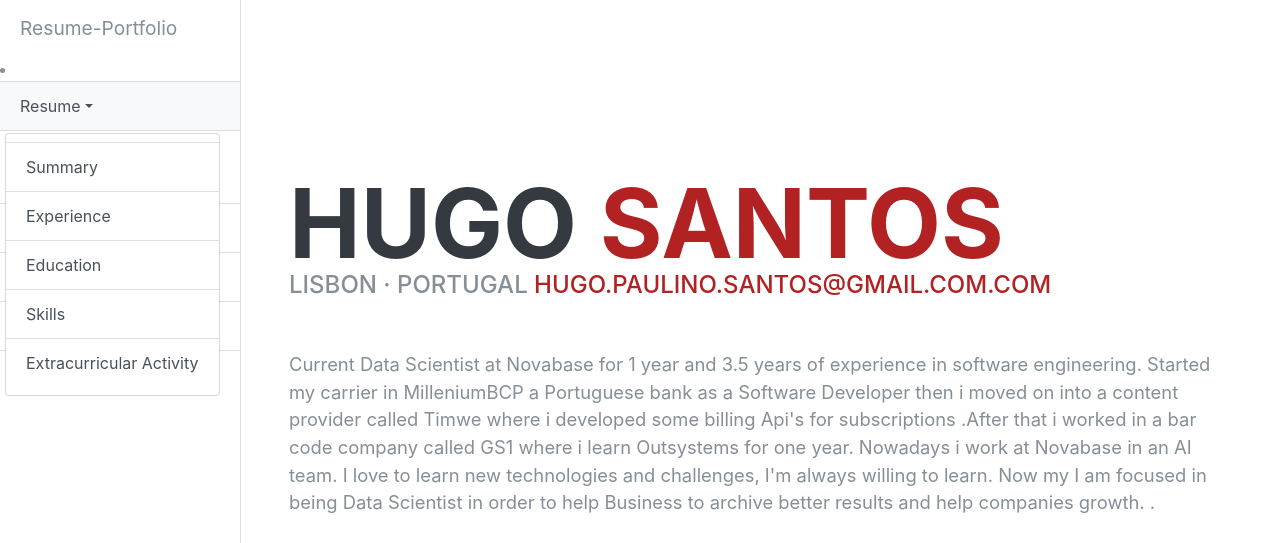
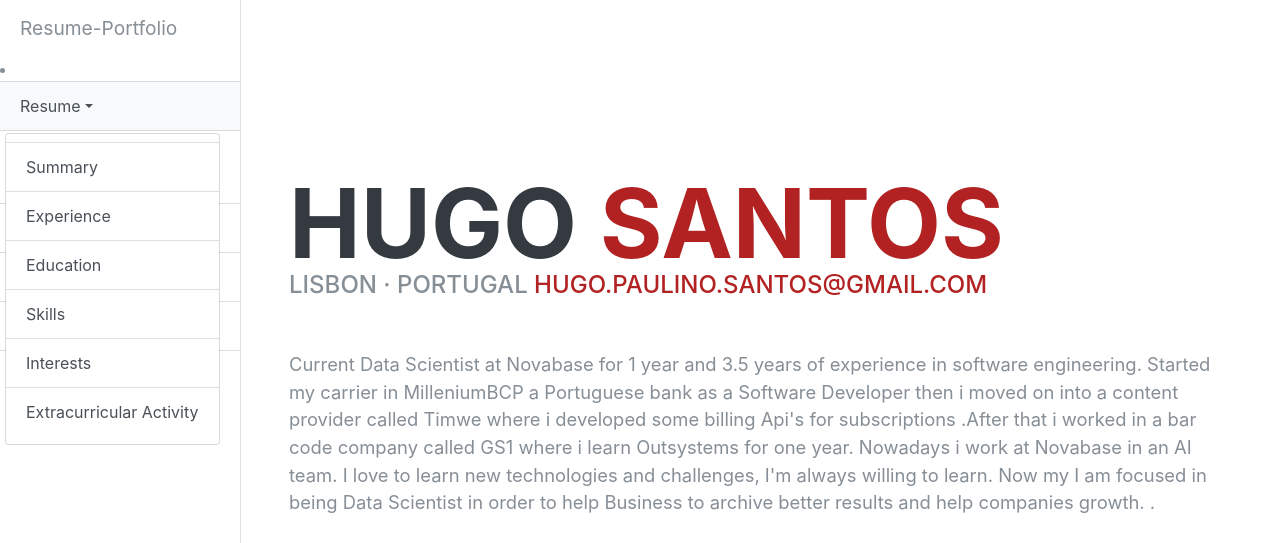
Before and after one commit to HugoPaulino/Curriculum-Vitae, a website: page index.html in a window 1280 px wide. Both pictures are taken after a click on the link "Resume". Shown: the top 543 px of the page. Drawn offline with Linux system fonts and the light colour scheme; a web font is replaced by a local one.

Commit message:
fix typos
Signed-off-by: Hugo Paulino dos Santos <darkmagicok@gmail.com>

```diff
--- a/index.html
+++ b/index.html
@@ -5,7 +5,7 @@
     <meta name="viewport" content="width=device-width, initial-scale=1, shrink-to-fit=no">
     <meta name="description" content="">
     <meta name="author" content="">
-    <title>Resume-Portefolio</title>
+    <title>Resume-Portfolio</title>
     <!-- Bootstrap core CSS -->
     <link href="vendor/bootstrap/css/bootstrap.min.css" rel="stylesheet">
     <!-- Custom styles for this template -->
@@ -14,6 +14,7 @@
     <link href="https://fonts.googleapis.com/css?family=Saira+Extra+Condensed:500,700" rel="stylesheet">
     <link href="https://fonts.googleapis.com/css?family=Muli:400,400i,800,800i" rel="stylesheet">
     <link href="vendor/fontawesome-free/css/all.min.css" rel="stylesheet">
+
   </head>
   <body>
     <div class="d-flex " id="wrapper">
@@ -24,18 +25,20 @@
           <li class="nav-item dropdown ">
             <a href="#" class="list-group-item list-group-item-action nav-link dropdown dropdown-toggle" data-toggle="dropdown">Resume</a><span class="caret"></span></a>
 
-            <ul class="dropdown-menu">
+            <ul class="dropdown-menu" >
               <a href="#about" class="list-group-item list-group-item-action nav-link js-scroll-trigger">Summary</a>
               <a href="#experience" class="list-group-item list-group-item-action nav-link js-scroll-trigger">Experience</a>
               <a href="#education" class="list-group-item list-group-item-action nav-link  js-scroll-trigger">Education</a>
               <a href="#skills" class="list-group-item list-group-item-action nav-link  js-scroll-trigger">Skills</a>
-              <a href="#skills" class="list-group-item list-group-item-action nav-link  js-scroll-trigger">Extracurricular Activity</a>
+              <a href="#interests" class="list-group-item list-group-item-action nav-link  js-scroll-trigger">Interests</a>
+              <a href="#extractivity" class="list-group-item list-group-item-action nav-link  js-scroll-trigger">Extracurricular Activity</a>
             </ul>
             <a href="#" class="list-group-item list-group-item-action nav-item">Natural Language Processing</a>
             <a href="#" class="list-group-item list-group-item-action nav-item">Computer Vision</a>
             <a href="#" class="list-group-item list-group-item-action nav-link">Kaggle</a>
             <a href="#" class="list-group-item list-group-item-action ">Beekiping</a>
             <a href="#" class="list-group-item list-group-item-action ">About</a>
+            </ul>
           </div>
         </div>
         <!-- /#sidebar-wrapper -->
@@ -49,7 +52,7 @@
                   <span class="text-primary">Santos</span>
                   </h1>
                   <div class="subheading mb-5">Lisbon · Portugal
-                    <a href="mailto:name@email.com">hugo.paulino.santos@gmail.com.com</a>
+                    <a href="mailto:name@email.com">hugo.paulino.santos@gmail.com</a>
                   </div>
                   <p class="lead mb-5">Current Data Scientist at Novabase for 1 year and 3.5 years of experience in software engineering. Started my carrier in MilleniumBCP a Portuguese bank as a Software Developer then i moved on into a content provider called Timwe where i developed some billing Api's for subscriptions .After that i worked in a bar code company called GS1 where i learn Outsystems for one year. Nowadays i work at Novabase in an AI team. I love to learn new technologies and challenges, I'm always willing to learn. Now my I am focused in being Data Scientist in order to help Business to archive better results and help companies growth. .</p>
                   <div class="social-icons">
@@ -190,7 +193,7 @@
                   </div>
                 </section>
                 <hr class="m-0">
-                <section class="resume-section p-3 p-lg-5 d-flex align-items-center" id="awards">
+                <section class="resume-section p-3 p-lg-5 d-flex align-items-center" id="extractivity">
                   <div class="w-100">
                     <h2 class="mb-5">Extracurricular Activity</h2>
                     <ul class="fa-ul mb-0">
@@ -228,12 +231,12 @@
         <script src="vendor/bootstrap/js/bootstrap.bundle.min.js"></script>
         <script src="js/resume-portfolio.js"></script>
         <!-- Menu Toggle Script -->
-        <!--
+
         <script>
         $("#menu-toggle").click(function(e) {
         e.preventDefault();
         $("#wrapper").toggleClass("toggled");
         });
-        </script> -->
+        </script>
       </body>
     </html>
```
